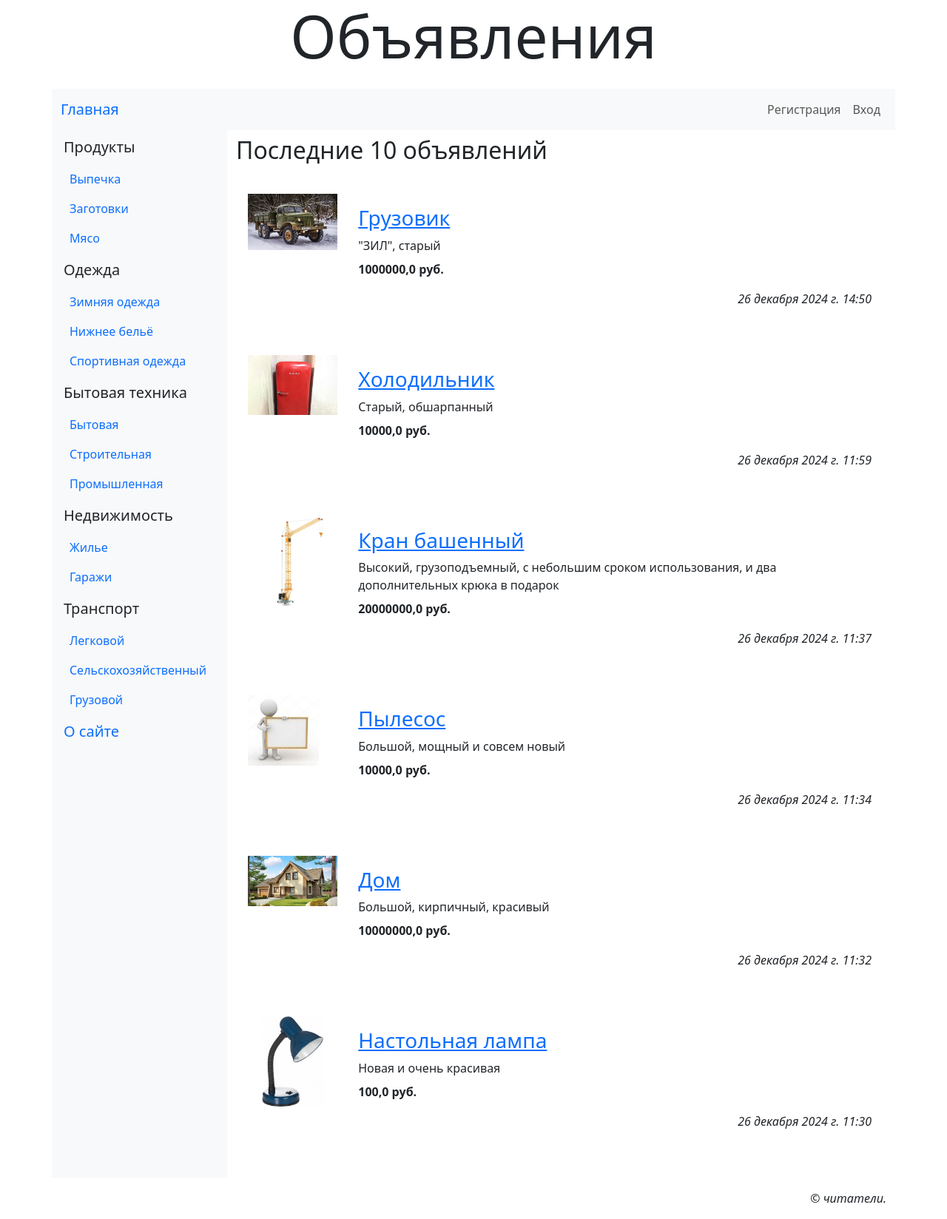
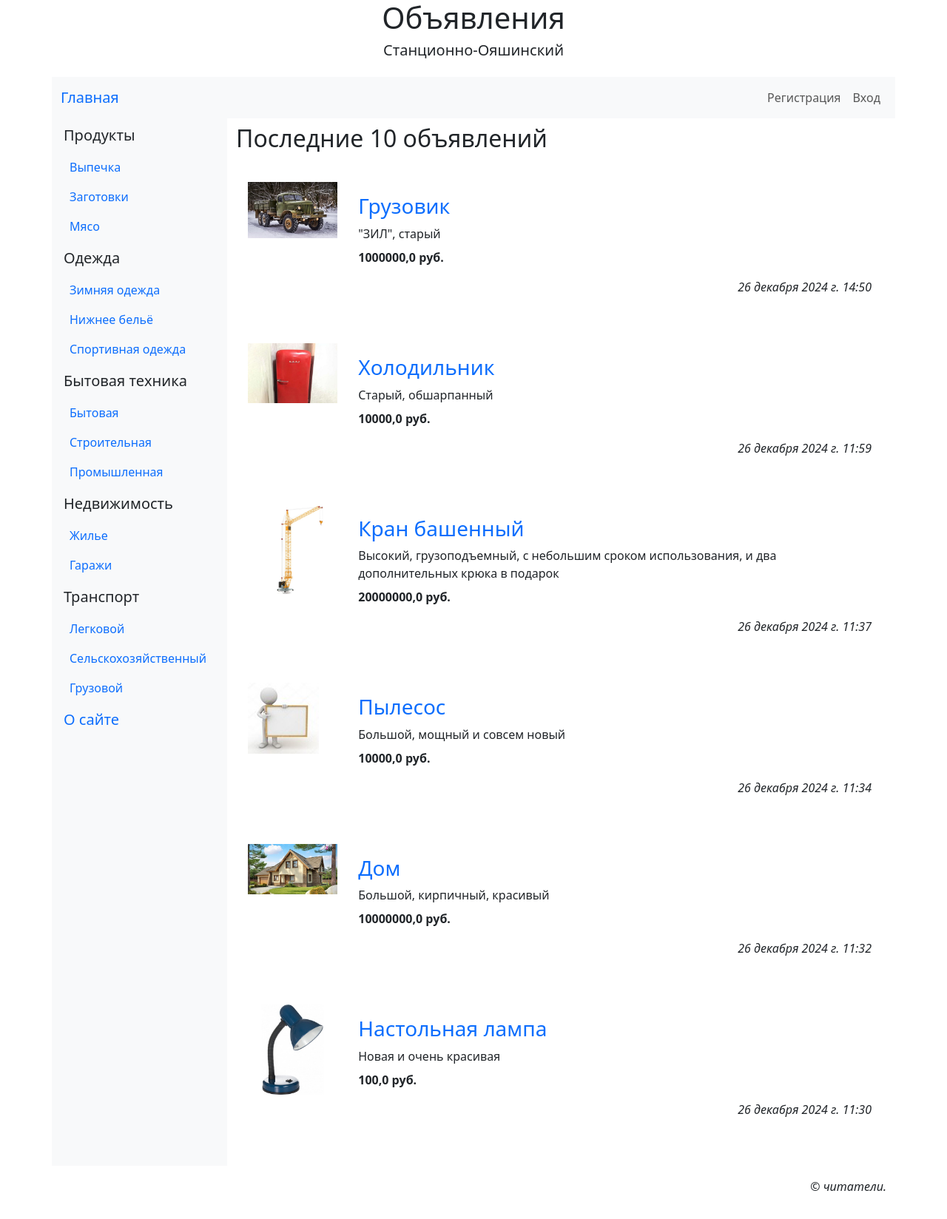
Before and after one commit to inteldyne/bboard, a Django app: page / in a window 1280 px wide. Shown: the whole page at 74% size. After the commit the page ends 1610 px from the top, so only its background shows below. Run offline with Django 5.2, Linux system fonts and the light colour scheme; data comes from the database, SQL or seed files in the repository; some libraries are stand-ins or nearby versions.

Commit message:
Added style

```diff
--- a/main/static/main/style.css
+++ b/main/static/main/style.css
@@ -8,5 +8,8 @@ img.additional-image {
 .card {
   border: none;
 }
+.card h3.card-title a {
+  text-decoration: none;
+}
 
 /*# sourceMappingURL=style.css.map */
--- a/main/static/main/style.min.css
+++ b/main/static/main/style.min.css
@@ -1 +1 @@
-img.main-image{width:300px}img.additional-image{width:180px}.card{border:0}
+img.main-image{width:300px}img.additional-image{width:180px}.card{border:0}.card h3.card-title a{text-decoration:none}
--- a/main/static/main/style.scss
+++ b/main/static/main/style.scss
@@ -2,6 +2,7 @@ img {
   &.main-image {
     width: 300px;
   }
+
   &.additional-image {
     width: 180px;
   }
@@ -9,4 +10,12 @@ img {
 
 .card {
   border: none;
+
+  h3 {
+    &.card-title {
+      a {
+        text-decoration: none;
+      }
+    }
+  }
 }
--- a/main/templates/layouts/basic.html
+++ b/main/templates/layouts/basic.html
@@ -14,7 +14,8 @@
     </head>
     <body class="container">
         <header class="mb-4">
-            <h1 class="display-1 text-center">Объявления</h1>
+            <h1 class="text-center">Объявления</h1>
+            <h5 class="text-center">Станционно-Ояшинский</h5>
         </header>
         <nav class="row navbar navbar-expand-md bg-light">
             <div class="col container">
```
Also changed, not shown: 1 other file.
